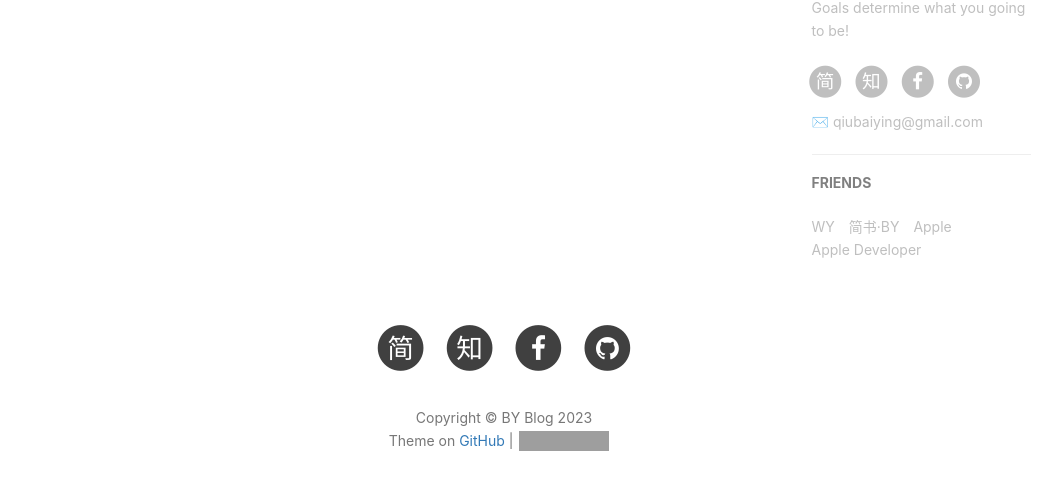
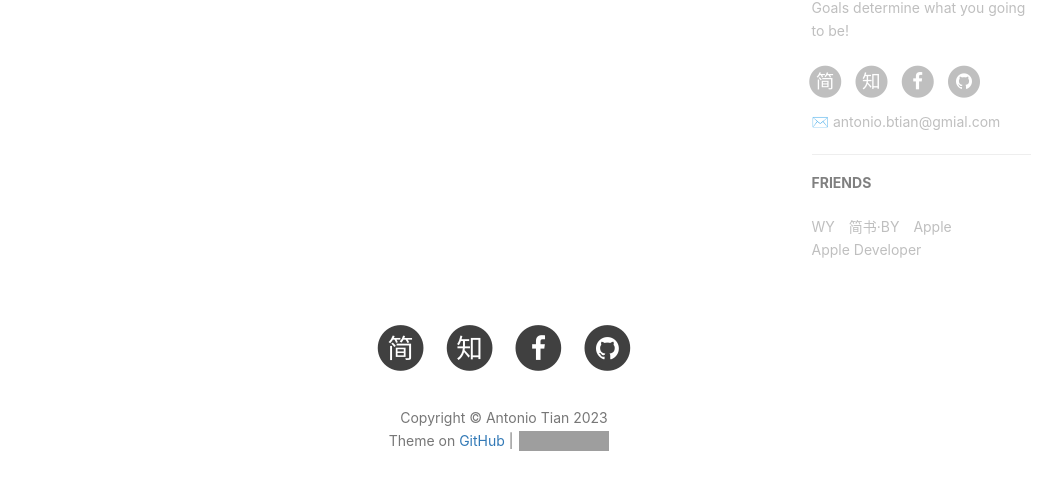
Before and after one commit to antoniotian/antoniotian.github.io, a Jekyll site: the page built from about.html, in a window 1280 px wide and 900 px high, scrolled down 713 px. Shown: the part 355-845 px from the top of the window, without its empty margins (136-1192 px from the left). Built offline with Jekyll 4.4.1, drawn with Linux system fonts in a browser that asks for light colours; nearby versions of some CDN libraries; comment, search, counter and statistics services are not loaded; some of the changed lines change nothing that is shown; grey boxes are pictures that could not be loaded.

Commit message:
Update _config.yml

```diff
--- a/_config.yml
+++ b/_config.yml
@@ -1,10 +1,10 @@
 # Site settings
-title: BY Blog
-SEOTitle: 柏荧的博客 | BY Blog
+title: Antonio Tian
+SEOTitle: 翰宝的博客 | Antonio Tian
 header-img: img/post-bg-desk.jpg
-email: qiubaiying@gmail.com
-description: "Every failure is leading towards success."
-keyword: "BY, BY Blog, 柏荧的博客, qiubaiying, 邱柏荧, iOS, Apple, iPhone"
+email: antonio.btian@gmial.com
+description: "一生只爱一只猫"
+keyword: "翰宝的博客, 田彬翰, Antonio, Antonio Tian, Antonio Tian Blog, antoniotian, Gaming, Apple, iOS, iPhone"
 url: "http://qiubaiying.github.io"          # your host, for absolute URL
 baseurl: ""      # for example, '/blog' if your blog hosted on 'host/blog'
 github_repo: "https://github.com/qiubaiying/qiubaiying.github.io.git" # you code repository
```
